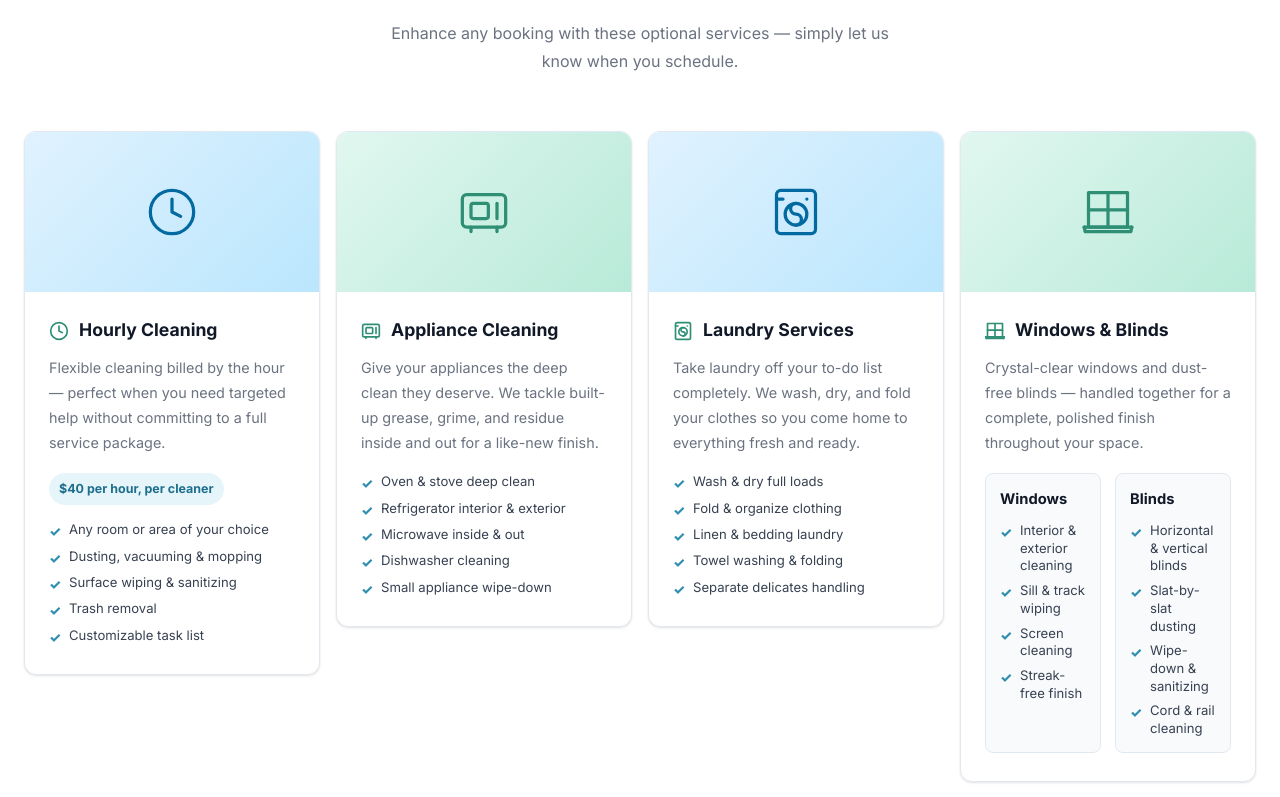
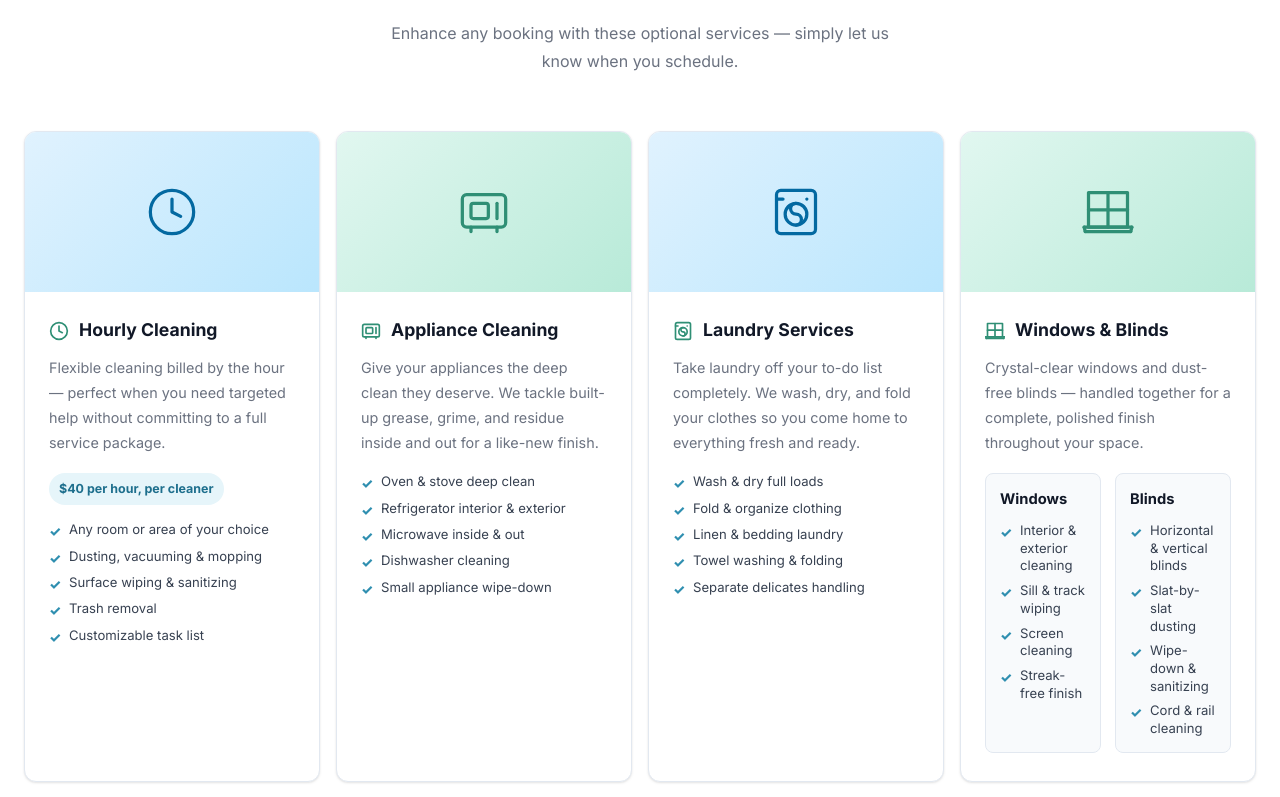
Before and after one commit to levimcdougal/Itsnevertoomuch, a React (Vite) app: page /#/services in a window 1280 px wide. Shown: the part 3523-4320 px from the top of the page. Built offline with nearby package versions, Linux system fonts and the light colour scheme.

Commit message:
update site

```diff
--- a/src/App.css
+++ b/src/App.css
@@ -928,7 +928,6 @@
   display: grid;
   grid-template-columns: repeat(3, 1fr);
   gap: 24px;
-  align-items: start;
 }
 
 .pricing-toggle {
@@ -1034,7 +1033,6 @@
 .addon-grid {
   grid-template-columns: repeat(4, 1fr);
   gap: 16px;
-  align-items: start;
 }
 
 .services-two-col {
@@ -1696,11 +1694,7 @@
     display: none;
   }
 
-  .topbar-contacts {
-    gap: 14px;
-  }
-
-  .topbar-right {
+  .topbar {
     display: none;
   }
 
```
